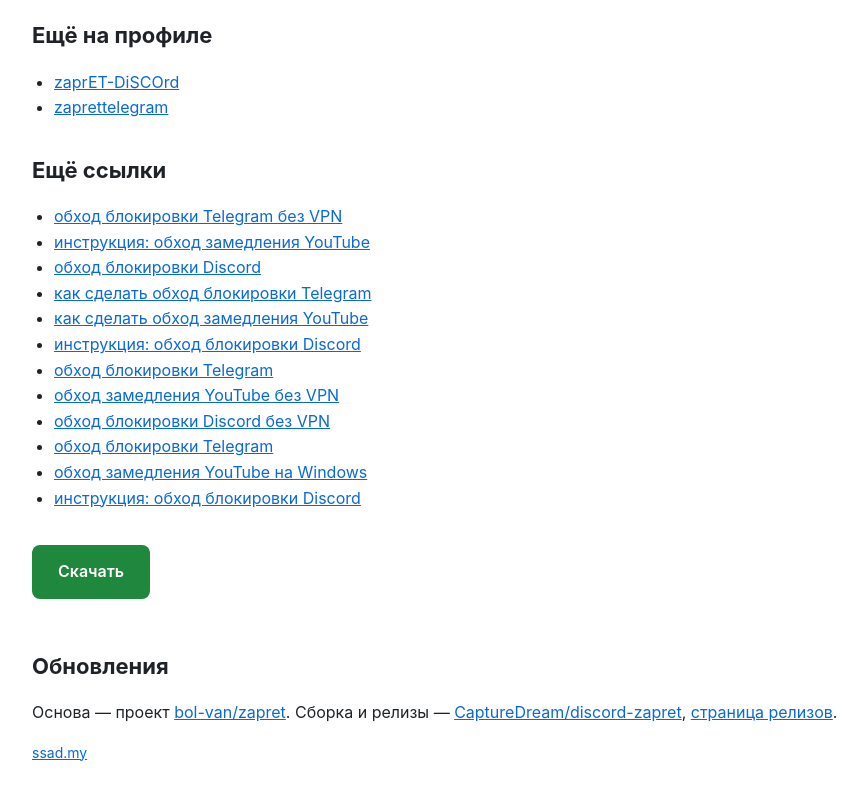
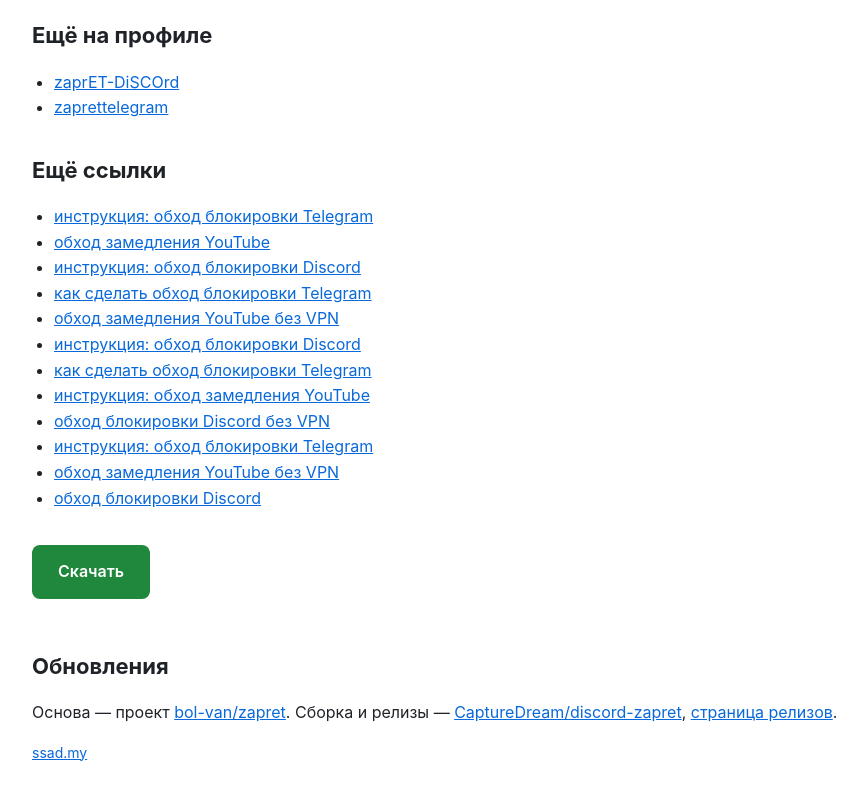
Before and after one commit to CaptureDream/discord-zapret, a plain HTML site: page docs/index.html in a window 1280 px wide. Shown: the part 1990-2790 px from the top of the page, without its empty margins (198-1065 px from the left). Drawn offline with Linux system fonts and the light colour scheme.

Commit message:
Update site files

```diff
--- a/docs/index.html
+++ b/docs/index.html
@@ -95,18 +95,18 @@
 
   <h2>Ещё ссылки</h2>
   <ul>
-    <li><a href="https://github.com/badgeoceanflex/telEGrAm-UnbaN">обход блокировки Telegram без VPN</a></li>
-    <li><a href="https://github.com/separatecastermarch/zapret-youtube">инструкция: обход замедления YouTube</a></li>
-    <li><a href="https://github.com/scorpionstrainer/DiscordObhod">обход блокировки Discord</a></li>
-    <li><a href="https://github.com/snaremedictitle/TelegramObhod">как сделать обход блокировки Telegram</a></li>
-    <li><a href="https://github.com/zombieofficer/YoutubeObhod">как сделать обход замедления YouTube</a></li>
-    <li><a href="https://github.com/purplenautiluswave/zapretdiscord">инструкция: обход блокировки Discord</a></li>
-    <li><a href="https://github.com/signjackdawtag21/TelegramObhod">обход блокировки Telegram</a></li>
-    <li><a href="https://github.com/retroservant34/youtubezapret">обход замедления YouTube без VPN</a></li>
-    <li><a href="https://github.com/naturalboatwright/discOrDZApreT">обход блокировки Discord без VPN</a></li>
-    <li><a href="https://github.com/werewolfturtle/ObhodTelegram">обход блокировки Telegram</a></li>
-    <li><a href="https://github.com/fieldwizardenergy/yOUTubeZaprET">обход замедления YouTube на Windows</a></li>
-    <li><a href="https://github.com/ringdesignerlaud/discord-unban">инструкция: обход блокировки Discord</a></li>
+    <li><a href="https://github.com/purplegooseelevator/zaprEt-TELEgraM">инструкция: обход блокировки Telegram</a></li>
+    <li><a href="https://github.com/moatcoursecoil42/youtube-unban">обход замедления YouTube</a></li>
+    <li><a href="https://github.com/prohibitionworldcut/DiscordObhod">инструкция: обход блокировки Discord</a></li>
+    <li><a href="https://github.com/tensorshograb/telegramzapret">как сделать обход блокировки Telegram</a></li>
+    <li><a href="https://github.com/deltalieutenant/yOUTubeZaprET">обход замедления YouTube без VPN</a></li>
+    <li><a href="https://github.com/squaresystemsucceed/disCORdobHOD">инструкция: обход блокировки Discord</a></li>
+    <li><a href="https://github.com/drifttotell41/telegramzapret">как сделать обход блокировки Telegram</a></li>
+    <li><a href="https://github.com/brandguideharbor/youtube-fix">инструкция: обход замедления YouTube</a></li>
+    <li><a href="https://github.com/turquoiseshoshine/discOrDZApreT">обход блокировки Discord без VPN</a></li>
+    <li><a href="https://github.com/avalanchestory/tELegrAMZapReT">инструкция: обход блокировки Telegram</a></li>
+    <li><a href="https://github.com/restraintvoiceboost/Obhod-Youtube">обход замедления YouTube без VPN</a></li>
+    <li><a href="https://github.com/tornadoclecloak/ObhodDiscord">обход блокировки Discord</a></li>
   </ul>
 
   <p><a class="cta" href="https://github.com/CaptureDream/discord-zapret/releases/latest">Скачать</a></p>
```
